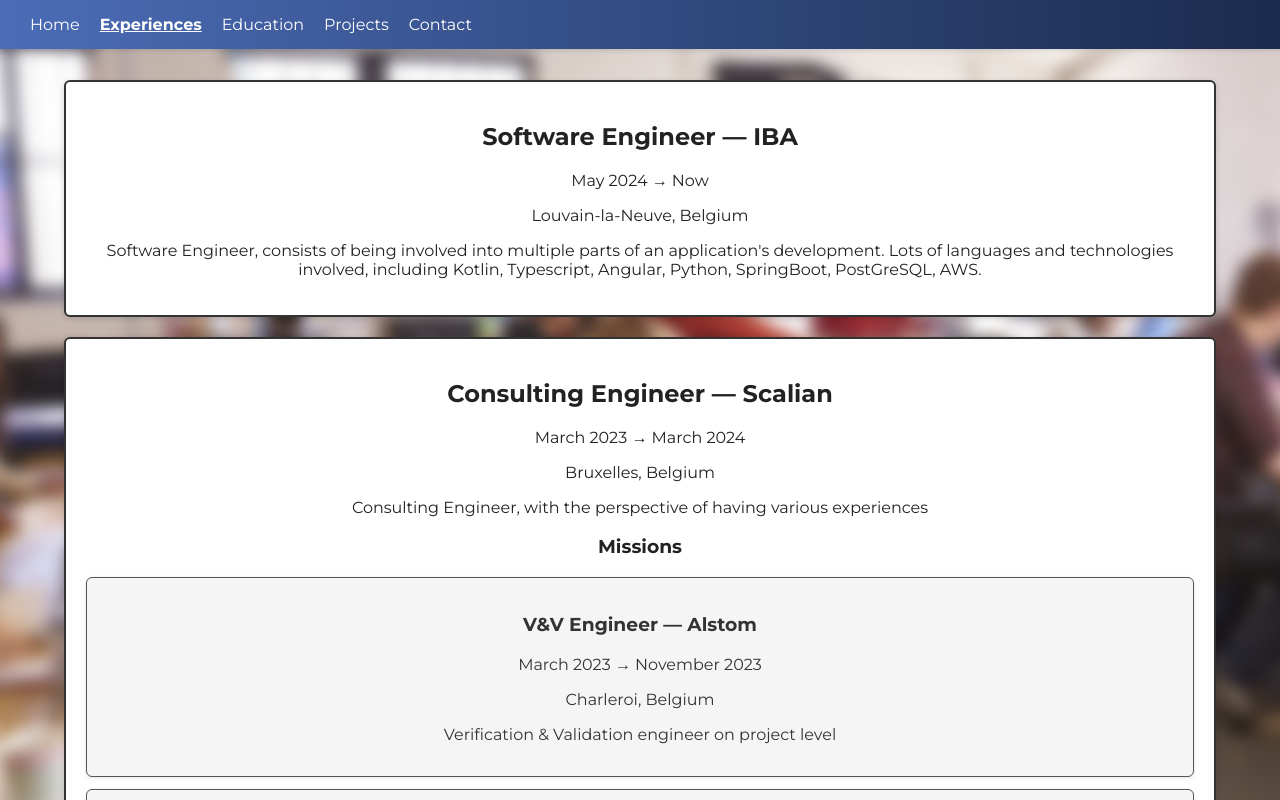
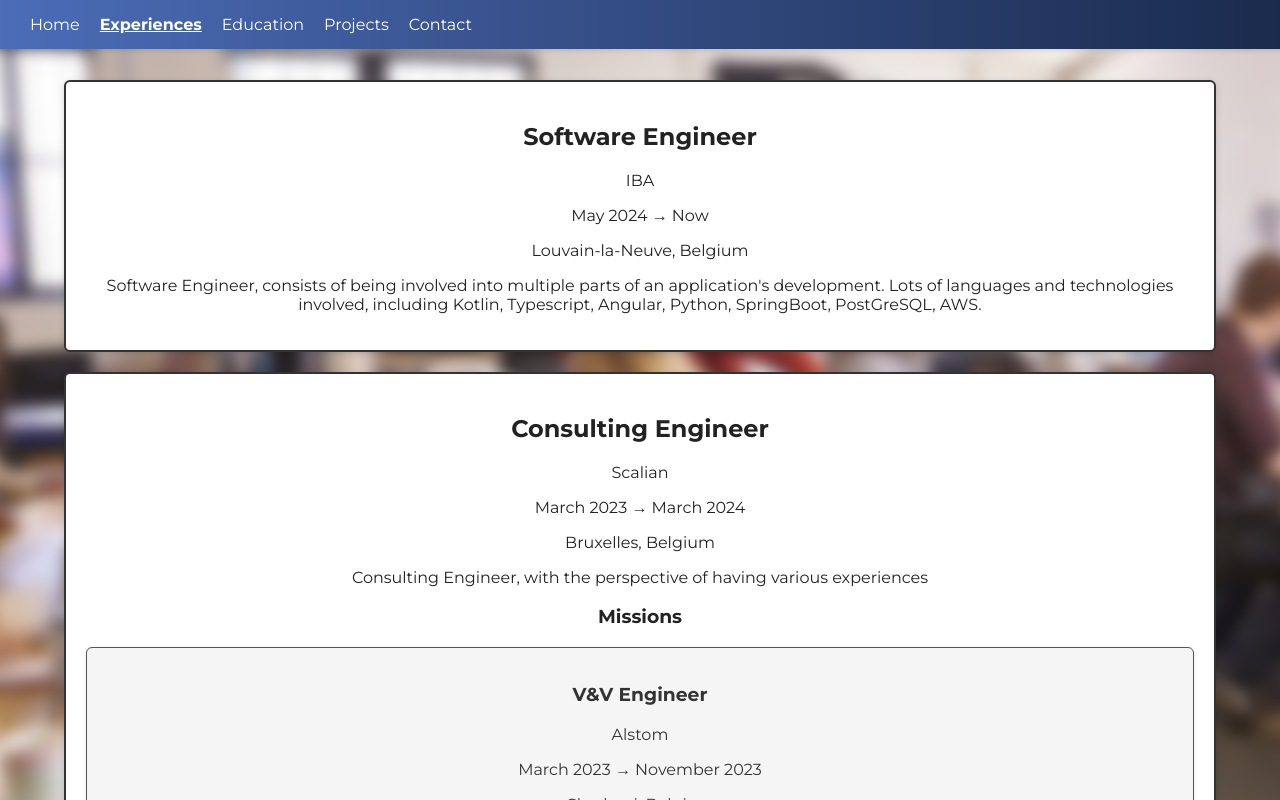
Before and after one commit to cedric-dem/my-portfolio, a Vue app: page /jobs in a window 1280 px wide. Shown: the top 800 px of the page. Built offline with nearby package versions, Linux system fonts and the light colour scheme.

Commit message:
split company and role into two separated lines

```diff
--- a/src/components/ExperienceCard.vue
+++ b/src/components/ExperienceCard.vue
@@ -1,7 +1,7 @@
-+27-18
 <template>
   <div class="experience-card">
-    <h2>{{ jobTitle }} — <span class="company">{{ company }}</span></h2>
+    <h2>{{ jobTitle }}</h2>
+    <p class="company">{{ company }}</p>
     <p
         v-for="(range, index) in dateRanges"
         :key="index"
--- a/src/components/MissionCard.vue
+++ b/src/components/MissionCard.vue
@@ -1,6 +1,7 @@
 <template>
   <div class="mission-card">
-    <h3>{{ jobTitle }} — <span class="company">{{ company }}</span></h3>
+    <h3>{{ jobTitle }}</h3>
+    <p class="company">{{ company }}</p>
     <p class="date">{{ startDate }} → {{ endDate }}</p>
     <p class="location">{{ location }}</p>
     <p class="description">{{ description }}</p>
```
